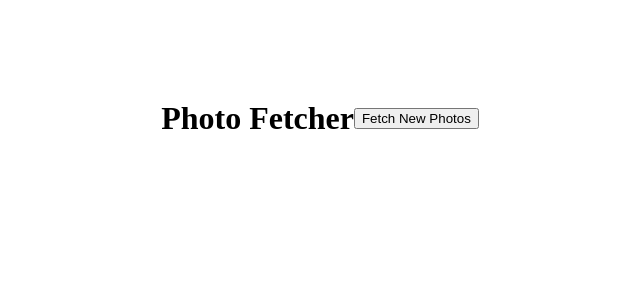
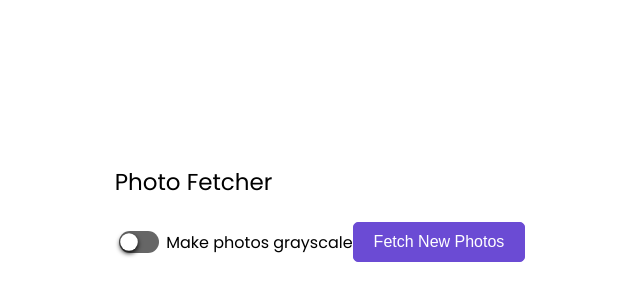
Before and after one commit to albifejza/photofetch, a plain HTML site: page index.html in a window 1280 px wide. Shown: the part 282-582 px from the top of the page, without its empty margins (320-960 px from the left). Drawn offline with Linux system fonts and the light colour scheme; no server answers.

Commit message:
second commit

```diff
--- a/index.html
+++ b/index.html
@@ -7,10 +7,20 @@
     <link rel="stylesheet" href="style.css" />
   </head>
   <body>
-    <h1>Photo Fetcher</h1>
-    <button id="loadMoreBtn">Fetch New Photos</button>
-    <div class="photo-container" id="photoContainer"></div>
+    <section class="main-container">
+      <p>Photo Fetcher</p>
+
+      <div class="controls">
+        <div class="checkbox-conatiner">
+          <input type="checkbox" id="toggleSwitch" />
+          <label for="toggleSwitch">Make photos grayscale</label>
+        </div>
+        <button id="loadMoreBtn">Fetch New Photos</button>
+      </div>
+
+      <div class="photo-container" id="photoContainer"></div>
+    </section>
 
     <script src="script.js"></script>
- </body>
+  </body>
 </html>
--- a/script.js
+++ b/script.js
@@ -1,14 +1,14 @@
 document.addEventListener("DOMContentLoaded", function () {
     const photoContainer = document.getElementById("photoContainer");
-    const loadMoreBtn = document.getElementById("loadMoreBtn");
+    const toggleSwitch = document.getElementById("toggleSwitch");
 
-    function fetchAndReplacePhotos() {
+    function fetchPhotos() {
       // Clear the existing content of the photo container
       photoContainer.innerHTML = "";
 
       // Fetch 4 random photos from the API
       for (let i = 0; i < 4; i++) {
-        fetch("https://picsum.photos/200/300")
+        fetch("https://picsum.photos/375/375")
           .then((response) => {
             if (response.ok) {
               return response.url;
@@ -17,21 +17,35 @@ document.addEventListener("DOMContentLoaded", function () {
             }
           })
           .then((photoUrl) => {
-            // Create an image element and append it to the container
+            // Create an image element
             const img = document.createElement("img");
             img.src = photoUrl;
             img.alt = "Random Photo";
+
+            // Append image to the container
             photoContainer.appendChild(img);
           })
           .catch((error) => console.error(error));
       }
     }
 
-    // Initial load of photos
-    fetchAndReplacePhotos();
+    function applyGrayscale() {
+      // Apply grayscale class to all images if the toggle switch is enabled
+      const images = photoContainer.querySelectorAll("img");
+      images.forEach((img) => {
+        if (toggleSwitch.checked) {
+          img.classList.add("grayscale");
+        } else {
+          img.classList.remove("grayscale");
+        }
+      });
+    }
 
-    // Load more photos when the button is clicked
-    loadMoreBtn.addEventListener("click", function () {
-      fetchAndReplacePhotos();
-    });
+
+    fetchPhotos();
+
+    // grayscale
+    toggleSwitch.addEventListener("change", function () {
+      applyGrayscale();
+    });
   });
--- a/style.css
+++ b/style.css
@@ -1,14 +1,118 @@
+@import url("https://fonts.googleapis.com/css2?family=Poppins:wght@100;300;400;500;600;700&display=swap");
 body {
   display: flex;
   justify-content: center;
   align-items: center;
   height: 100vh;
   margin: 0;
+  padding: 0;
+  margin-top: 10rem;
+  margin-bottom: 10rem;
 }
 
+html {
+  font-size: 62.5%;
+  font-family: "poppins";
+}
+
+/* Main Container Secition */
+
+.main-container {
+  max-width: 75rem;
+  grid-template-columns: repeat(2, 1fr);
+  gap: 1.6rem;
+  position: absolute;
+  margin-bottom: 1.6rem;
+}
+
+.main-container p {
+  font-size: 2.3rem;
+}
+
+/* Photo container section */
+
 .photo-container {
-    max-width: 750px;
   display: grid;
-    grid-template-columns: repeat(4, 1fr);
-    gap: 16px;
+  grid-template-columns: repeat(2, 1fr);
+  gap: 1.6rem;
 }
+
+.photo-container img {
+  width: 100%;
+}
+
+/* Controls Section */
+
+.controls {
+  display: flex;
+  justify-content: space-between;
+  margin-bottom: 1.6rem;
+}
+
+.checkbox-conatiner {
+  display: flex;
+  align-items: center;
+  justify-content: center;
+  gap: 0.26rem;
+}
+
+#toggleSwitch {
+  position: relative;
+  width: 4rem;
+  height: 2.2rem;
+  -webkit-appearance: none;
+  background: #666;
+  outline: none;
+  border-radius: 2rem;
+  transition: 0.5s;
+}
+
+#toggleSwitch:checked {
+  background: #03a9f4;
+}
+
+#toggleSwitch::before {
+  content: " ";
+  position: absolute;
+  width: 1.6rem;
+  height: 1.6rem;
+  border-radius: 2rem;
+  top: 0.25rem;
+  left: 2.2px;
+  background: #fff;
+  transform: scale(1.1);
+  box-shadow: 0 2px 5px rgba(0, 0, 0, 1);
+  transition: 0.5s;
+}
+
+#toggleSwitch:checked:before {
+  left: 21px;
+}
+
+#loadMoreBtn {
+  padding: 1rem 2rem;
+  background: none;
+  border: 1px solid #6b4bd4;
+  border-radius: 0.5rem;
+  color: #fff;
+  font-size: 1.6rem;
+  background-color: #6b4bd4;
+  transition: all 0.5s;
+}
+
+#loadMoreBtn:hover {
+  background-color: #fff;
+  color: #6b4bd4;
+  cursor: pointer;
+}
+
+label {
+  font-size: 1.6rem;
+  margin-left: 0.2rem;
+}
+
+/* Grayscale */
+
+.grayscale {
+  filter: grayscale(100%);
+}
```
Lines whose indentation alone changed are shown as unchanged.
